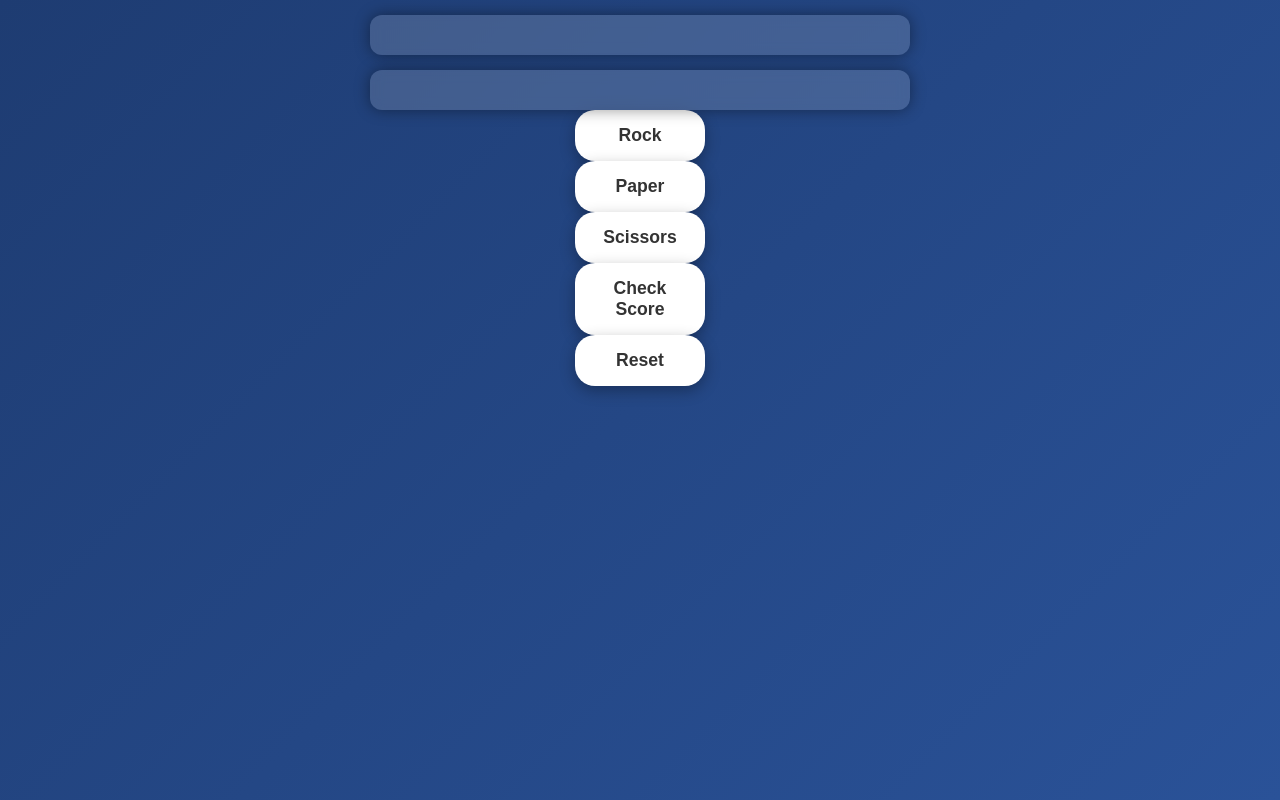
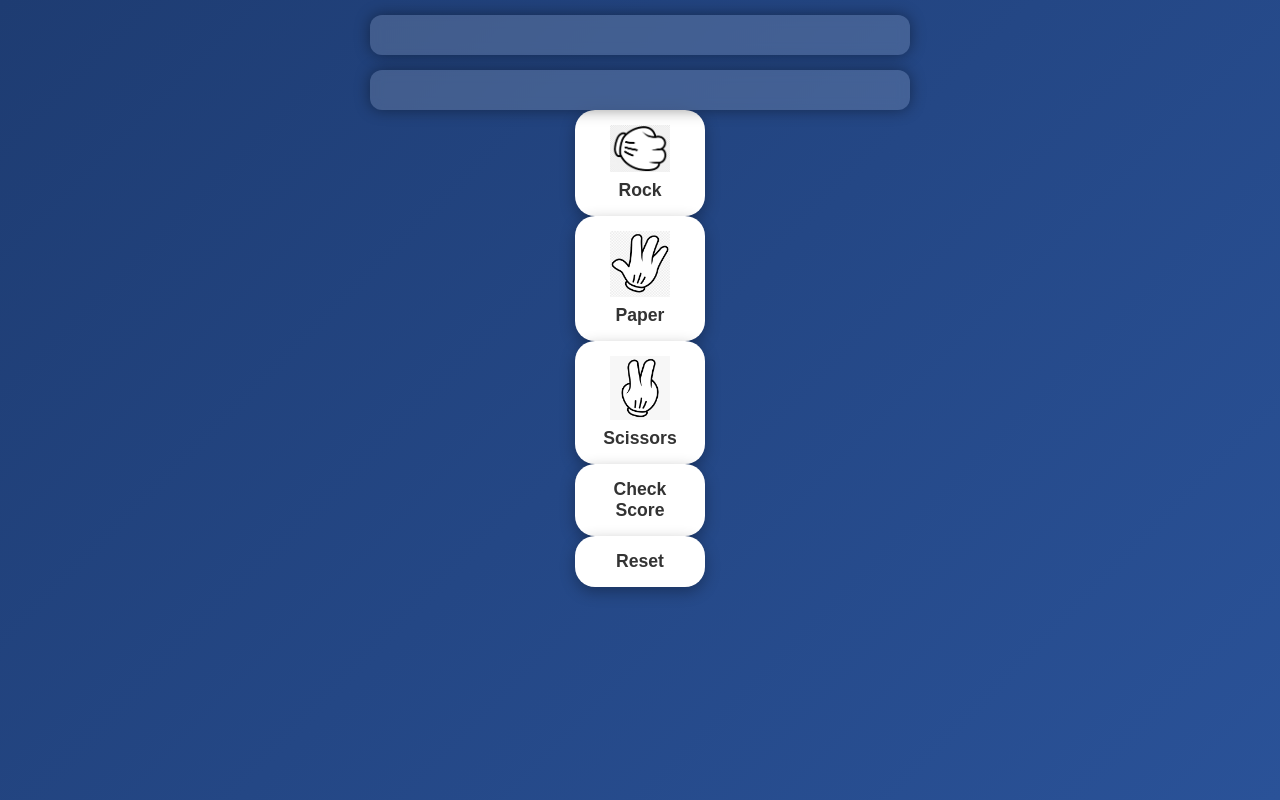
Before and after one commit to edsonstha/Rock_Paper_Pratice, a plain HTML site: page index.html in a window 1280 px wide. Drawn offline with Linux system fonts and the light colour scheme.

Commit message:
Update index.html

```diff
--- a/index.html
+++ b/index.html
@@ -92,19 +92,19 @@
     onclick="pickComputer();
     pickUser('Rock');
     // checkScore();
-    ">Rock</button>
+    "><img src="rock.png">Rock</button>
 
     <button
     onclick="pickComputer();
     pickUser('Paper');
     // checkScore();
-    ">Paper</button>
+    "><img src="paper.png">Paper</button>
 
     <button
      onclick="pickComputer();
     pickUser('Scissors');
     // checkScore();
-    ">Scissors</button>
+    "><img src="scissors.png">Scissors</button>
 
     <button onclick="checkScore();"> Check Score</button>
 
```
